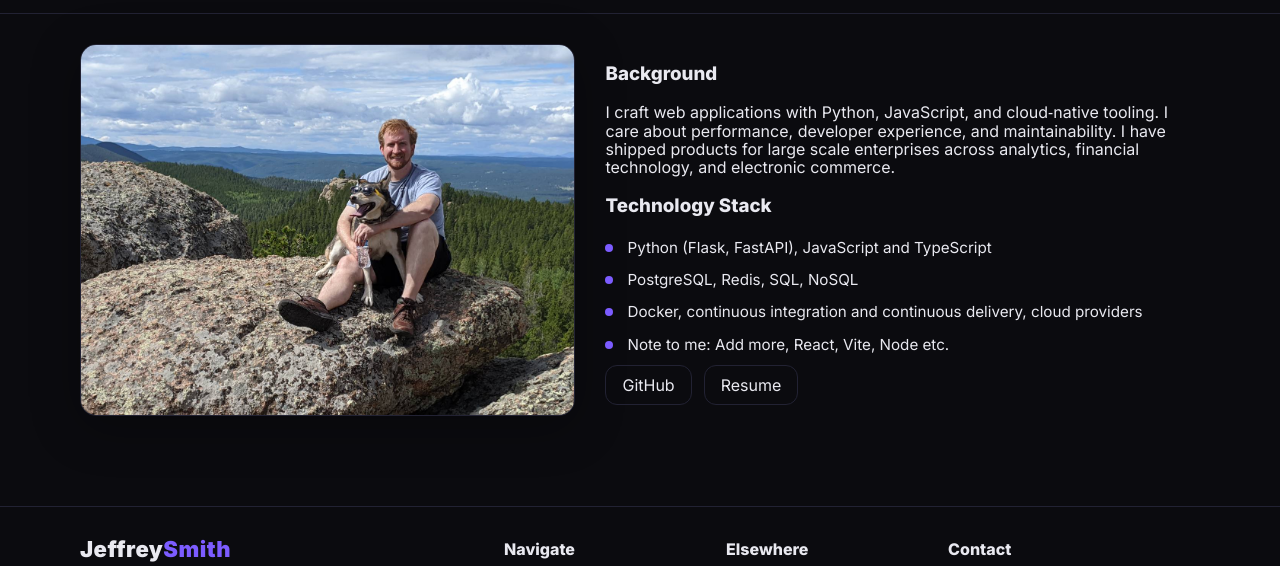
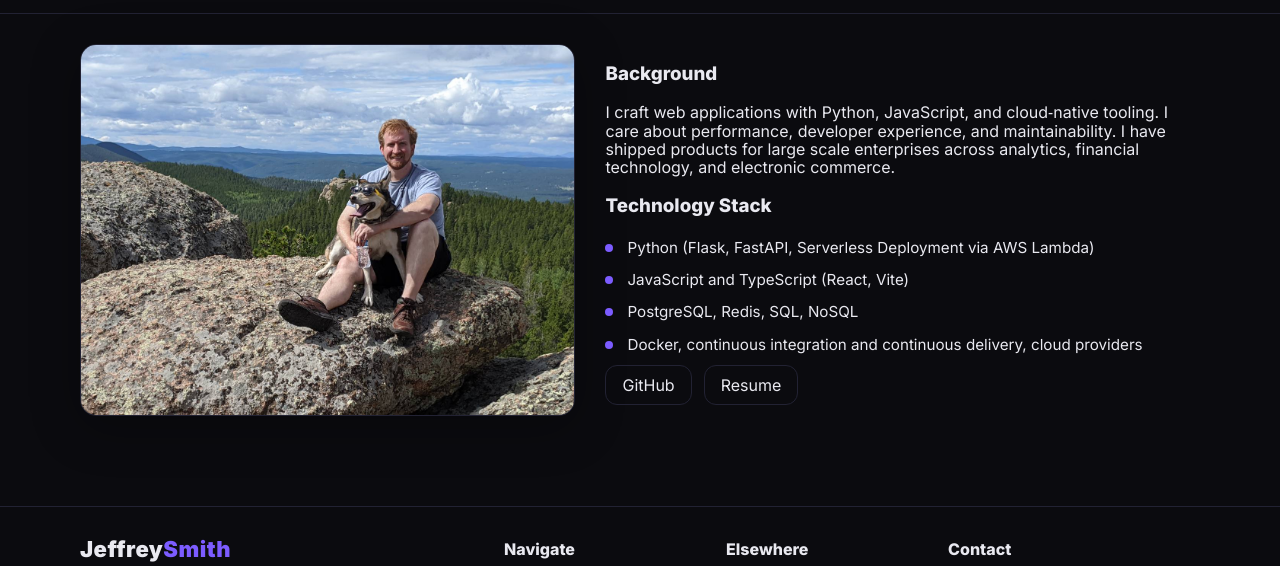
Before and after one commit to Jeff-Smith31/Flask_Portfolio_Main, a Flask app: page /about in a window 1280 px wide. Shown: the part 255-821 px from the top of the page. Run offline with Flask 3, Linux system fonts and the light colour scheme.

Commit message:
Altered wording on About page for tech stacks and skills

```diff
--- a/templates/about.html
+++ b/templates/about.html
@@ -16,10 +16,10 @@
     <p>I craft web applications with Python, JavaScript, and cloud‑native tooling. I care about performance, developer experience, and maintainability. I have shipped products for large scale enterprises across analytics, financial technology, and electronic commerce.</p>
     <h3>Technology Stack</h3>
     <ul class="bullets">
-      <li>Python (Flask, FastAPI), JavaScript and TypeScript</li>
+      <li>Python (Flask, FastAPI, Serverless Deployment via AWS Lambda)</li>
+      <li>JavaScript and TypeScript (React, Vite)</li></li>
       <li>PostgreSQL, Redis, SQL, NoSQL</li>
       <li>Docker, continuous integration and continuous delivery, cloud providers</li>
-      <li>Note to me: Add more, React, Vite, Node etc.</li>
     </ul>
     <div class="btn-row">
       <a class="btn" href="https://github.com/Jeff-Smith31" target="_blank" rel="noopener">GitHub</a>
```
